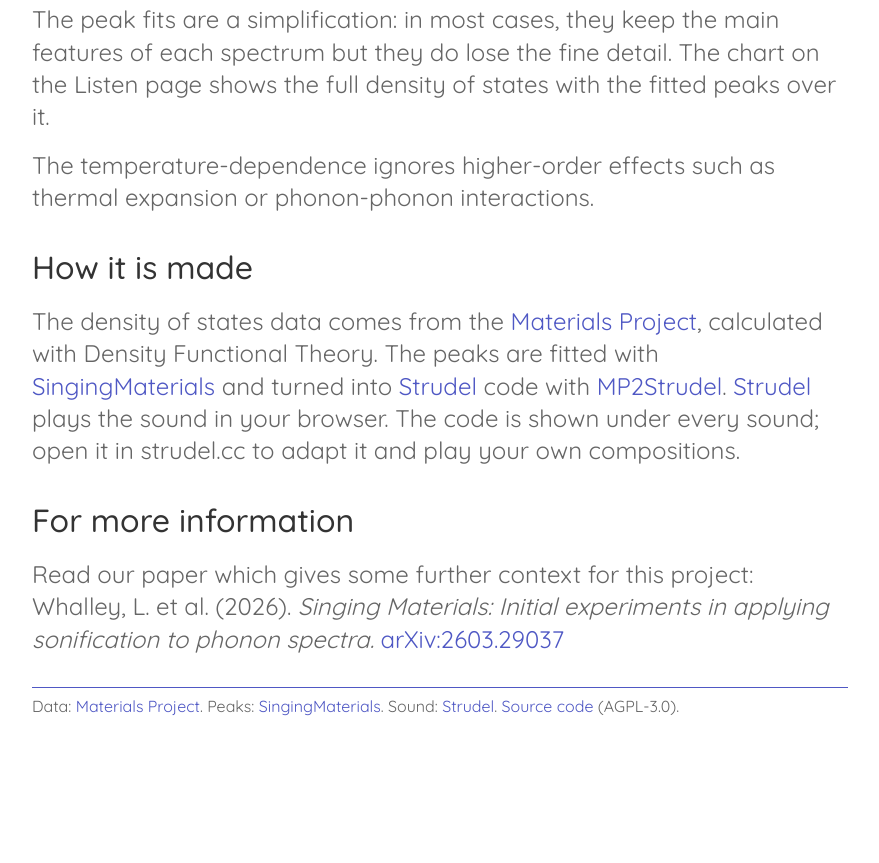
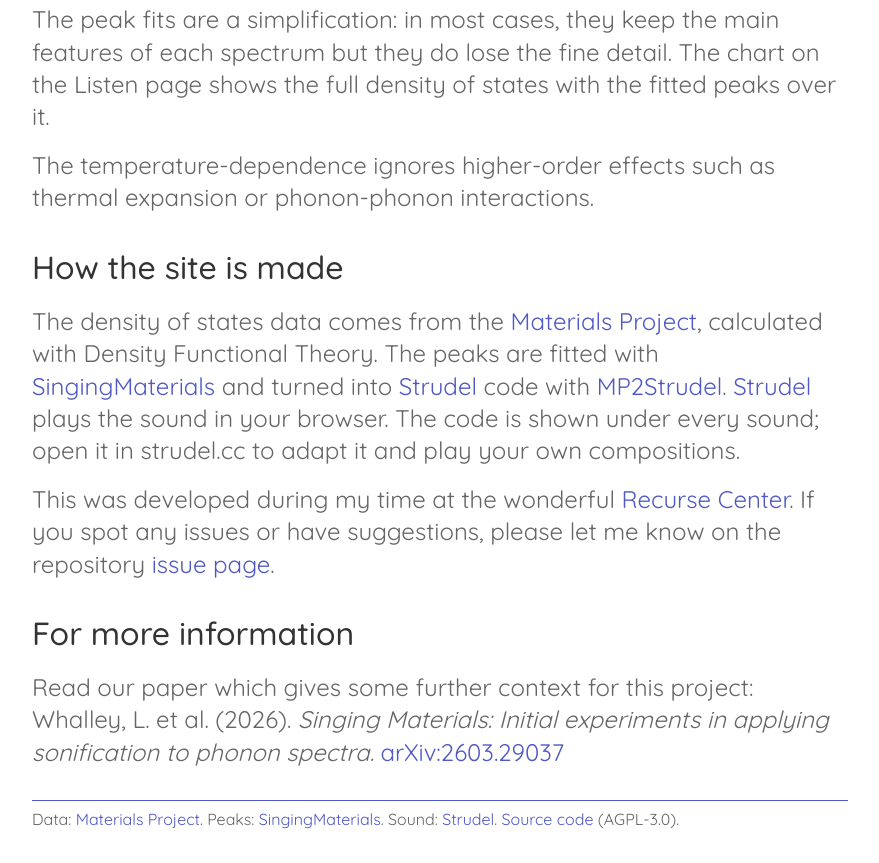
Before and after one commit to lucydot/SingingMaterialsSite, a plain HTML site: page site/about.html in a window 1280 px wide. Shown: the part 1724-2587 px from the top of the page, without its empty margins (200-1079 px from the left). Before the commit the page ends 2474 px from the top, so only its background shows below. Drawn offline with Linux system fonts and the light colour scheme.

Commit message:
update about, remove redundant docs

```diff
--- a/site/about.html
+++ b/site/about.html
@@ -59,13 +59,15 @@
 
       <p>The temperature-dependence ignores higher-order effects such as thermal expansion or phonon-phonon interactions.</p>
 
-    <h2>How it is made</h2>
+    <h2>How the site is made</h2>
     <p>The density of states data comes from the <a href="https://next-gen.materialsproject.org/">Materials Project</a>,
       calculated with Density Functional Theory. The peaks are fitted with
       <a href="https://github.com/lucydot/SingingMaterials">SingingMaterials</a> and turned into
       <a href="https://strudel.cc/">Strudel</a> code with
       <a href="https://github.com/lucydot/MP2Strudel">MP2Strudel</a>. <a href="https://strudel.cc/">Strudel</a> plays the sound in your browser.
       The code is shown under every sound; open it in strudel.cc to adapt it and play your own compositions.</p>
+
+      <p>This was developed during my time at the wonderful <a href="https://www.recurse.com/">Recurse Center</a>. If you spot any issues or have suggestions, please let me know on the repository <a href="https://github.com/lucydot/SingingMaterialsSite/issues">issue page</a>.</p>
 
     <h2>For more information</h2>
     <p>Read our paper which gives some further context for this project: Whalley, L. et al. (2026). <em>Singing Materials: Initial experiments in applying sonification to phonon
```
Also changed, not shown: 3 other files.
